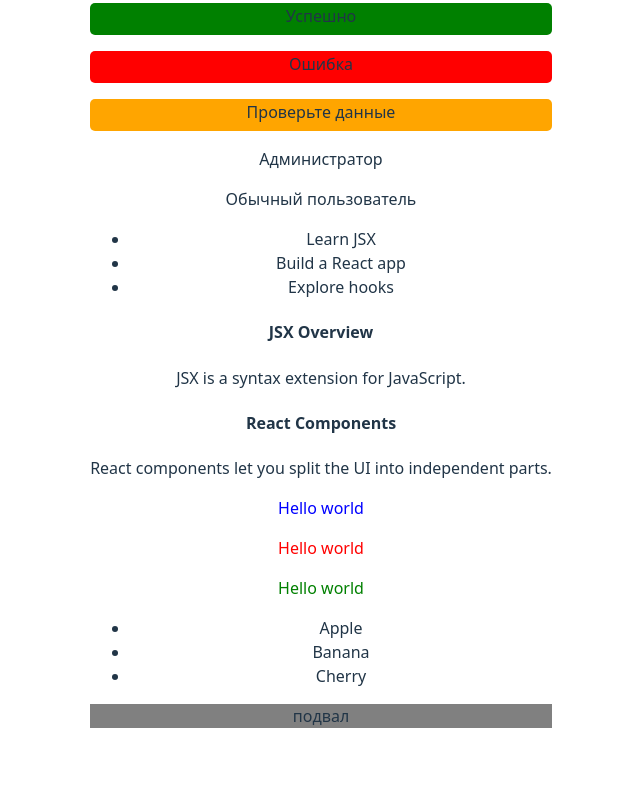
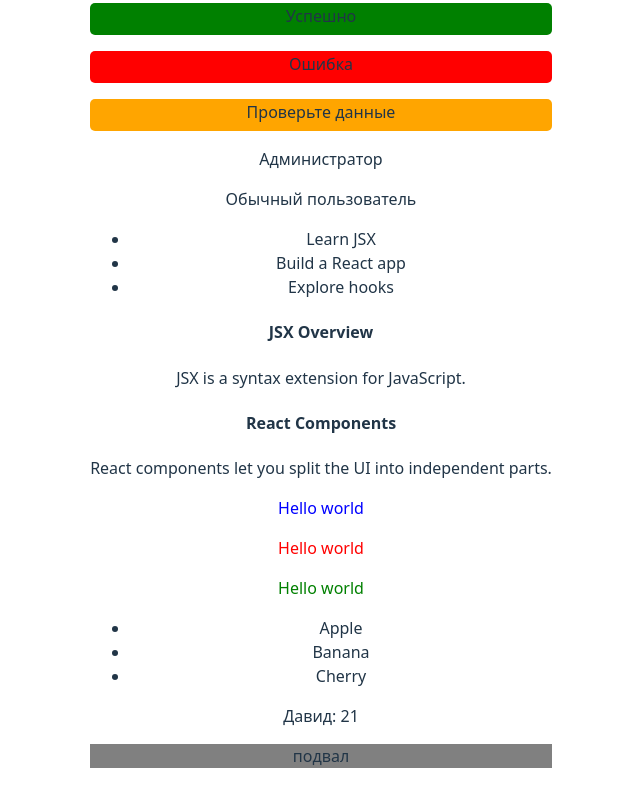
Before and after one commit to KayotPoziloy/react-study, a React (Vite) app: page / in a window 1280 px wide. Shown: the part 592-1392 px from the top of the page, without its empty margins (319-959 px from the left). Before the commit the page ends 1352 px from the top, so only its background shows below. Built offline with nearby package versions, Linux system fonts and the light colour scheme.

Commit message:
twlfth task

```diff
--- a/src/App.jsx
+++ b/src/App.jsx
@@ -10,6 +10,7 @@ import Article from "./components/Article";
 import ColoredText from "./components/ColoredText/ColoredText";
 import SimpleList from "./components/SimpleList";
 import { Header, Footer } from "./components/Header";
+import UserCard from "./components/UserCard";
 
 function App() {
   const users = [
@@ -51,6 +52,7 @@ function App() {
       <ColoredText color="red" />
       <ColoredText color="green" />
       <SimpleList items={["Apple", "Banana", "Cherry"]} />
+      <UserCard name="Давид" age={21} />
       <Footer />
     </>
   );
--- /dev/null
+++ b/src/components/UserCard.jsx
@@ -0,0 +1,7 @@
+export default function UserCard({ name, age }) {
+  return (
+    <p>
+      {name}: {age}
+    </p>
+  );
+}
```
